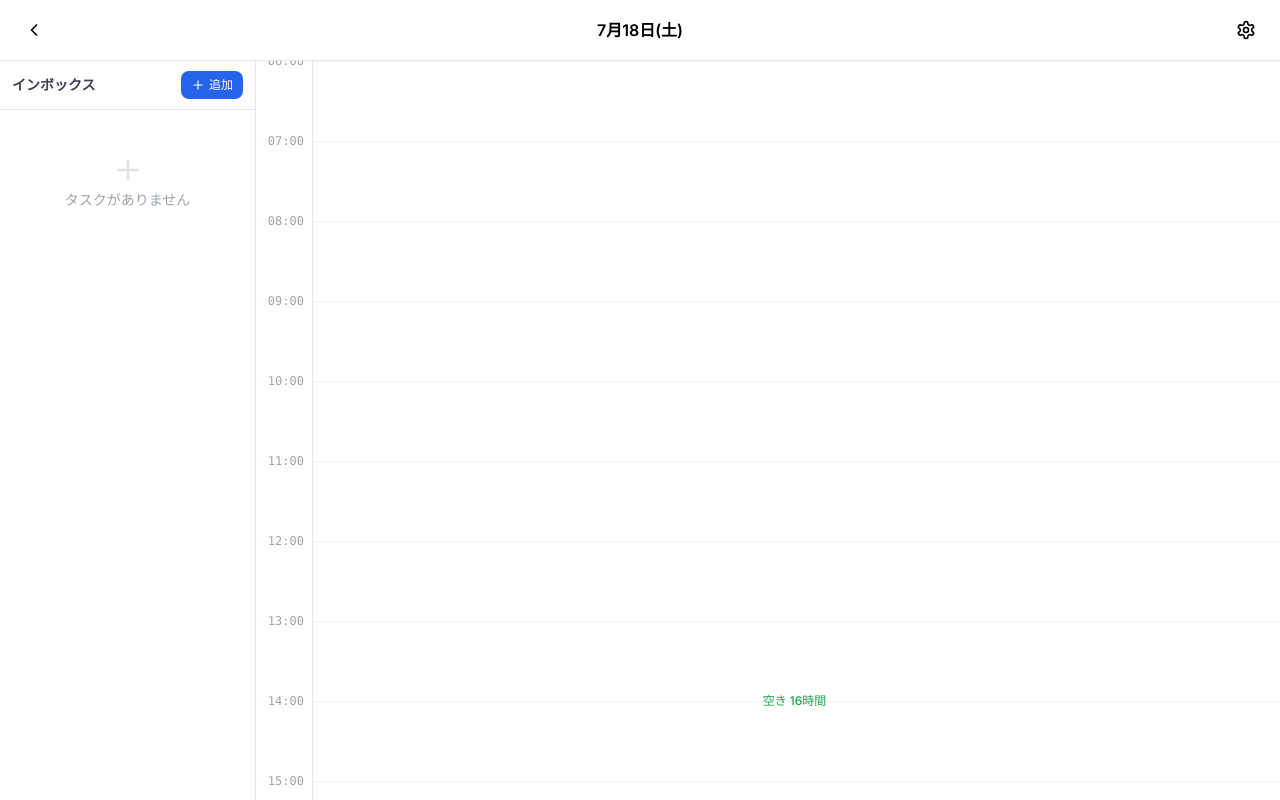
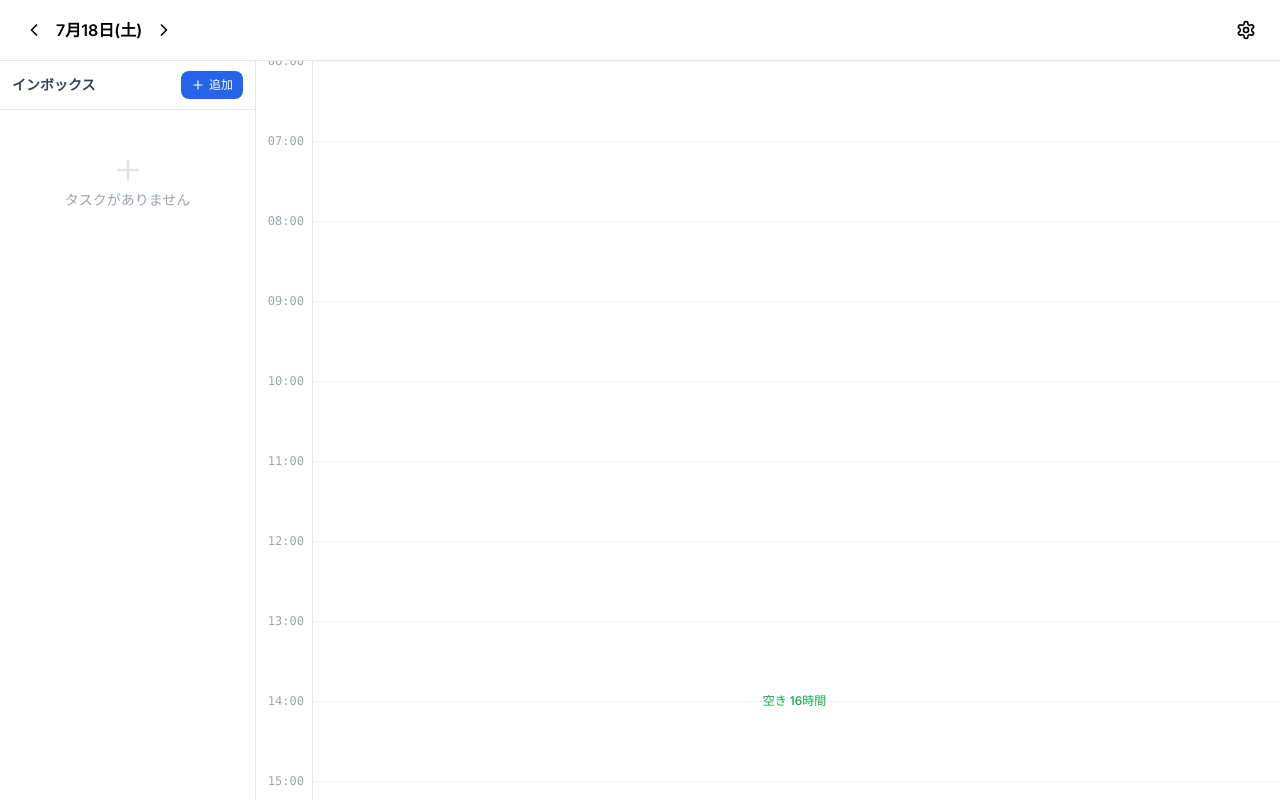
Before and after one commit to karasikarai1201karai/task_manage, a Next.js app: page / in a window 1280 px wide. Built offline with nearby package versions, Linux system fonts and the light colour scheme.

Commit message:
feat: ヘッダーに翌日ナビゲーションボタンを追加

```diff
--- a/src/components/layout/Header.tsx
+++ b/src/components/layout/Header.tsx
@@ -26,6 +26,7 @@ export function Header({ onSettingsClick }: HeaderProps) {
       className="flex items-center justify-between px-4 py-3 border-b border-gray-200 dark:border-gray-800 bg-white dark:bg-gray-900 shrink-0"
       style={{ paddingTop: 'max(0.75rem, env(safe-area-inset-top))' }}
     >
+      <div className="flex items-center gap-1">
         <button
           onClick={() => goTo(subDays(date, 1))}
           className="p-2 rounded-lg hover:bg-gray-100 dark:hover:bg-gray-800 transition-colors"
@@ -49,6 +50,15 @@ export function Header({ onSettingsClick }: HeaderProps) {
         </div>
 
         <button
+          onClick={() => goTo(addDays(date, 1))}
+          className="p-2 rounded-lg hover:bg-gray-100 dark:hover:bg-gray-800 transition-colors"
+          aria-label="翌日"
+        >
+          <ChevronRight className="w-5 h-5" />
+        </button>
+      </div>
+
+      <button
         onClick={onSettingsClick}
         className="p-2 rounded-lg hover:bg-gray-100 dark:hover:bg-gray-800 transition-colors"
         aria-label="設定"
```
Also changed, not shown: 2 other files (tests, documents, lock files or other folders). Lines whose indentation alone changed are shown as unchanged.
